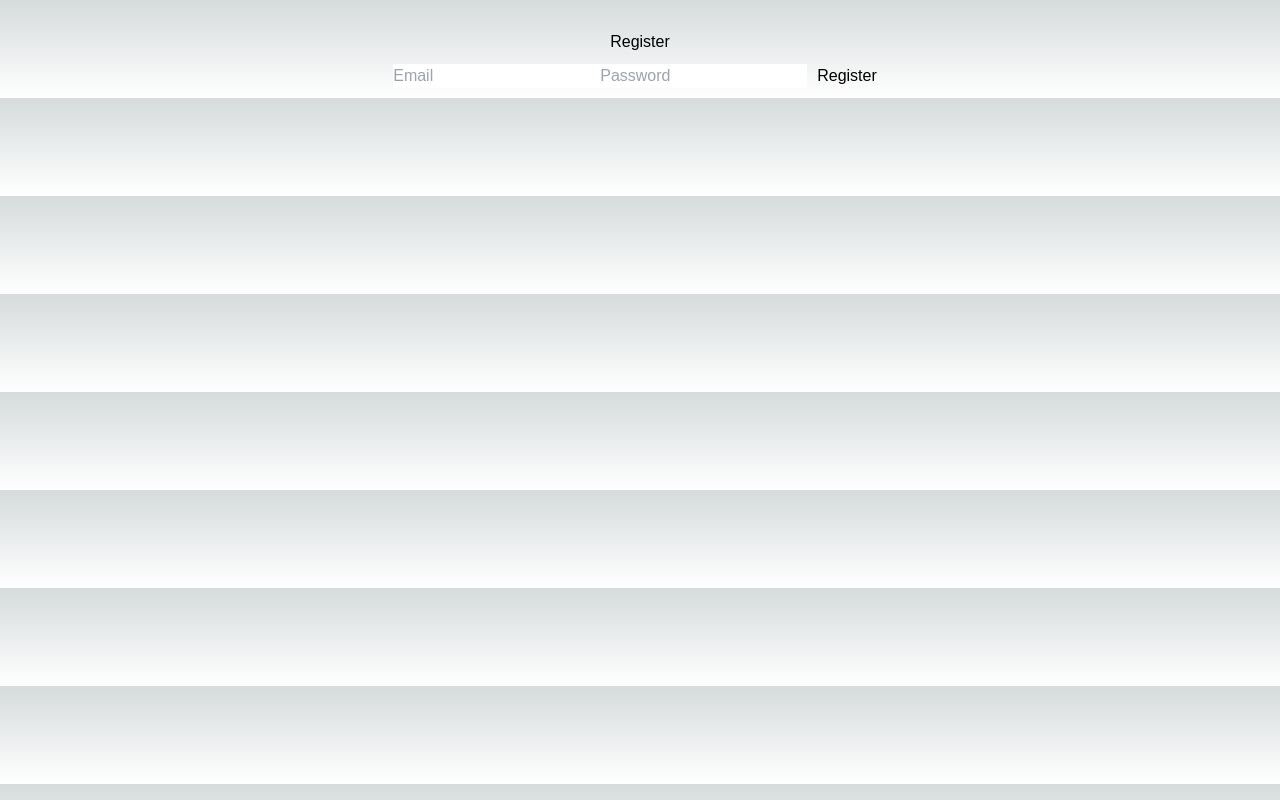
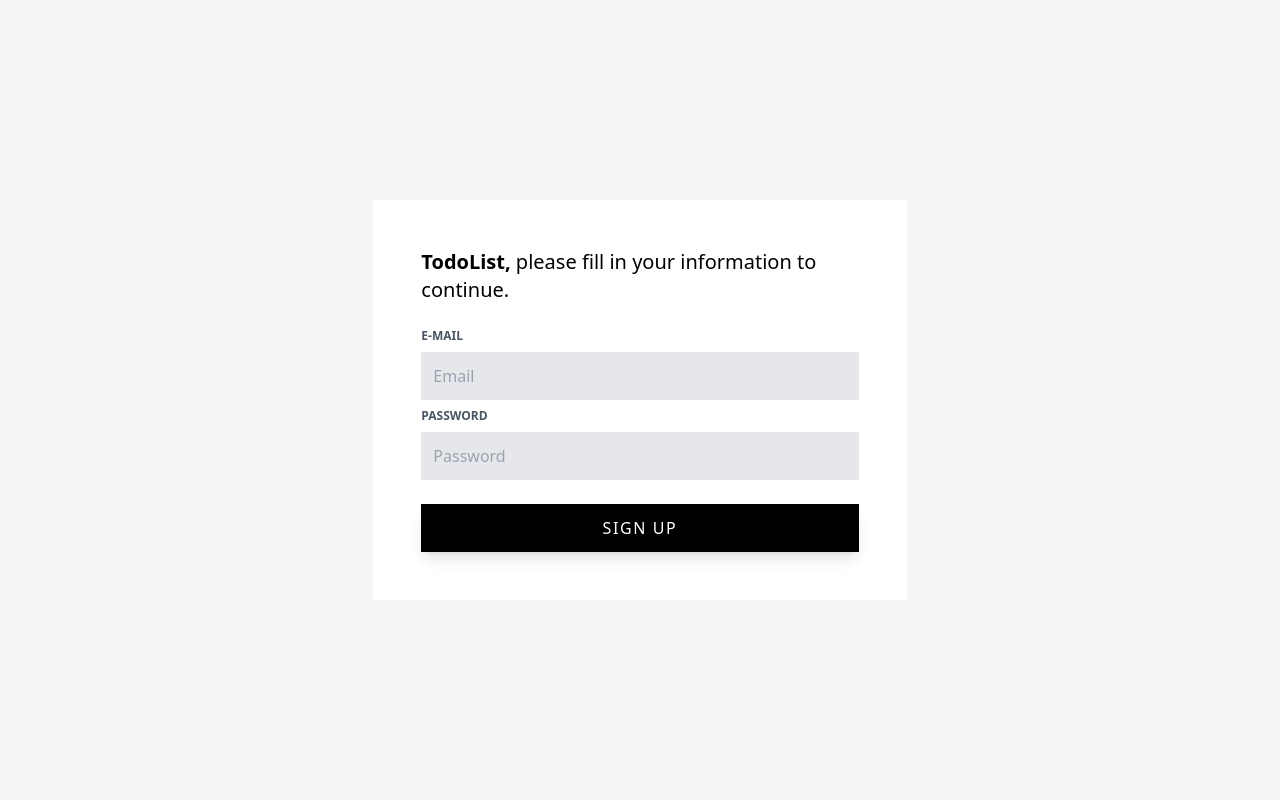
Before and after one commit to yelimkin/ToDoList, a Next.js app: page /register in a window 1280 px wide. Built offline with nearby package versions, Linux system fonts and the light colour scheme; no server answers.

Commit message:
tailwind css 스타일 적용하기

```diff
--- /dev/null
+++ b/components/Layout.js
@@ -0,0 +1,7 @@
+export default function Layout({ children }) {
+  return (
+    <div className="bg-gray-100">
+      {children}
+    </div>
+  );
+}
--- a/pages/_app.js
+++ b/pages/_app.js
@@ -1,12 +1,16 @@
 import { SessionProvider } from 'next-auth/react'; // 애플리케이션에서 인증과 관련된 상태를 전역적으로 관리
+
 import { TodoProvider } from '../components/TodoContext'; // TodoList와 관련된 상태를 관리
 import '../styles/globals.css';
+import Layout from '../components/Layout';
 
 function App({ Component, session, ...pageProps }) { // 모든 페이지의 공통 레이아웃을 정의 ({ 현재 렌더링할 페이지 컴포넌트, 해당 페이지 컴포넌트에 전달할 초기 props })
   return (
     <SessionProvider session={session}> {/* 세션 상태를 제공하는 컴포넌트로 모든 페이지에서 로그인 상태와 세션 정보를 쉽게 사용, 서버 측에서 세션 정보를 받아와 클라이언트에 전달하는 seesion 속성 사용 */}
       <TodoProvider> {/* TodoList와 관련된 상태를 제공하는 컨텍스트 공급자로 모든 페이지에서 할 일 목록과 관련된 상태를 쉽게 관리 */}
-        <Component {...pageProps} />
+        <Layout>
+          <Component {...pageProps} />
+        </Layout>
       </TodoProvider>
     </SessionProvider>
   );
--- a/pages/index.js
+++ b/pages/index.js
@@ -27,40 +27,65 @@ export default function Home() {
 
   if (!session) { // 사용자가 로그인되어 있지 않다면, 로그인과 회원가입 화면으로 구성
     return (
-      <div>
-        <h1>Please log in</h1>
-        <button onClick={() => signIn()}>Log in</button> {/* NextAuth.js의 signIn 함수를 호출하여 로그인 페이지로 이동 */}
-        <button onClick={() => router.push('/register')}>Sign Up</button> {/* '/register' 경로로 이동하여 회원가입 페이지로 이동 */}
+      <div className="grid min-h-screen place-items-center">
+        <div className="w-11/12 p-12 bg-white sm:w-8/12 md:w-1/2 lg:w-5/12">
+          <h1 className="text-5xl font-semibold">TodoList, <span className="font-normal">please log in.</span></h1>
+          <div className="mt-6">
+            <button onClick={() => signIn()} className="w-full py-3 mt-6 font-medium tracking-widest text-white uppercase bg-black shadow-lg focus:outline-none hover:bg-gray-900 hover:shadow-none">
+              Log In
+            </button> {/* NextAuth.js의 signIn 함수를 호출하여 로그인 페이지로 이동 */}
+            <button onClick={() => router.push('/register')} className="w-full py-3 mt-6 font-medium tracking-widest text-white uppercase bg-black shadow-lg focus:outline-none hover:bg-gray-900 hover:shadow-none">
+              Sign Up
+            </button> {/* '/register' 경로로 이동하여 회원가입 페이지로 이동 */}
+          </div>
+        </div>
       </div>
     );
   }
 
   // 로그인한 상태라면,
   return (
-    <div>
-      <h1>Todo List</h1>
-      <button onClick={() => signOut()}>Log out</button> {/* NextAuth.js의 signOut 함수를 호출하여 사용자를 로그아웃 */}
-      <form onSubmit={handleAddTodo}> {/* 사용자가 새 할 일을 입력할 수 있는 폼 */}
+    <div className="grid min-h-screen place-items-center">
+      <div className="w-11/12 p-12 bg-white sm:w-8/12 md:w-1/2 lg:w-5/12">
+        <h1 className="text-3xl font-semibold text-center">To-do List</h1>
+        <button onClick={() => signOut()} className="inline-block mt-4 text-xs text-gray-500 cursor-pointer hover:text-black">
+          Log out
+        </button> {/* NextAuth.js의 signOut 함수를 호출하여 사용자를 로그아웃 */}
+        <form onSubmit={handleAddTodo} className="mt-6"> {/* 사용자가 새 할 일을 입력할 수 있는 폼 */}
+          <div className="flex gap-3">
             <input
+              id="todo"
               type="text"
+              name="todo"
+              placeholder="Enter what to do."
+              autoComplete="off"
+              className="w-full p-3 text-gray-700 bg-gray-200 appearance-none focus:outline-none focus:bg-gray-300 focus:shadow-inner"
               value={text}
               onChange={(e) => setText(e.target.value)}
+              required
             />
-        <button type="submit">Add Todo</button>
+            <button type="submit" className="py-3 px-6 font-medium tracking-widest text-white uppercase bg-black shadow-lg focus:outline-none hover:bg-gray-900 hover:shadow-none">
+              Add Todo
+            </button>
+          </div>
         </form>
-      <ul>
+        <ul className="mt-6">
           {todos.map((todo) => ( // todos 배열을 반복하여 각 할 일을 리스트 항목으로 렌더링
-          <li key={todo._id}>
+            <li className="flex justify-between items-center mt-4 p-2 bg-gray-100" key={todo._id}>
               <span
+                className="text-gray-700 cursor-pointer hover:text-black"
                 style={{ textDecoration: todo.completed ? 'line-through' : 'none' }}
                 onClick={() => toggleTodo(todo._id)}
               > {/* 할 일 텍스트를 클릭하면, 완료 여부를 변경하는 함수가 호출 */}
                 {todo.text}
               </span>
-            <button onClick={() => deleteTodo(todo._id)}>Delete</button> {/* 할 일이 완료된 경우, 텍스트에 line-through 스타일을 적용하여 완료 상태 표시 */}
+              <button onClick={() => deleteTodo(todo._id)} className="py-1 px-3 font-medium tracking-widest text-white uppercase bg-red-500 shadow-lg focus:outline-none hover:bg-red-700 hover:shadow-none">
+                Delete
+              </button> {/* 할 일이 완료된 경우, 텍스트에 line-through 스타일을 적용하여 완료 상태 표시 */}
             </li>
           ))}
         </ul>
       </div>
+    </div>
   );
 }
--- a/pages/login.js
+++ b/pages/login.js
@@ -26,24 +26,39 @@ export default function Login() { // 직접 '/login'으로 접근하는 로그
   };
 
   return (
-    <div>
-      <h1>Login</h1>
-      <form onSubmit={handleSubmit}>
+    <div className="grid min-h-screen place-items-center">
+      <div className="w-11/12 p-12 bg-white sm:w-8/12 md:w-1/2 lg:w-5/12">
+        <h1 className="text-xl font-semibold">Hello there?, <span className="font-normal">please fill in your information to log in.</span></h1>
+        <form onSubmit={handleSubmit} className="mt-6">
+          <label htmlFor="email" className="block mt-2 text-xs font-semibold text-gray-600 uppercase">E-mail</label>
           <input
+            id="email"
             type="email"
+            name="email"
+            autoComplete="email"
+            className="block w-full p-3 mt-2 text-gray-700 bg-gray-200 appearance-none focus:outline-none focus:bg-gray-300 focus:shadow-inner"
             value={email}
             onChange={(e) => setEmail(e.target.value)}
-          placeholder="Email"
+            placeholder="Email" required
           />
+          <label htmlFor="password" className="block mt-2 text-xs font-semibold text-gray-600 uppercase">Password</label>
           <input
+            id="password"
             type="password"
+            name="password"
+            autoComplete="new-password"
+            className="block w-full p-3 mt-2 text-gray-700 bg-gray-200 appearance-none focus:outline-none focus:bg-gray-300 focus:shadow-inner"
             value={password}
             onChange={(e) => setPassword(e.target.value)}
             placeholder="Password"
+            required
           />
-        <button type="submit">Log in</button>
+          <button type="submit" className="w-full py-3 mt-6 font-medium tracking-widest text-white uppercase bg-black shadow-lg focus:outline-none hover:bg-gray-900 hover:shadow-none">
+            Log in
+          </button>
+          {/* <p class="flex justify-between inline-block mt-4 text-xs text-gray-500 cursor-pointer hover:text-black">Register</p> */}
         </form>
-      {/* <button onClick={() => signIn()}>Log in</button> */}
+      </div>
     </div>
   );
 }
--- a/pages/register.js
+++ b/pages/register.js
@@ -28,26 +28,39 @@ export default function Register() {
   };
 
   return (
-    <div>
-      <h1>Register</h1>
-      <form onSubmit={handleSubmit}>
+    <div className="grid min-h-screen place-items-center">
+      <div className="w-11/12 p-12 bg-white sm:w-8/12 md:w-1/2 lg:w-5/12">
+        <h1 className="text-xl font-semibold">TodoList, <span className="font-normal">please fill in your information to continue.</span></h1>
+        <form onSubmit={handleSubmit} className="mt-6">
+          <label htmlFor="email" className="block mt-2 text-xs font-semibold text-gray-600 uppercase">E-mail</label>
           <input
+            id="email"
             type="email"
+            name="email"
+            placeholder="Email"
+            autoComplete="email"
+            className="block w-full p-3 mt-2 text-gray-700 bg-gray-200 appearance-none focus:outline-none focus:bg-gray-300 focus:shadow-inner"
             value={email}
             onChange={(e) => setEmail(e.target.value)}
-          placeholder="Email"
             required
           />
+          <label htmlFor="password" class="block mt-2 text-xs font-semibold text-gray-600 uppercase">Password</label>
           <input
+            id="password"
             type="password"
+            name="password"
+            placeholder="Password"
+            autoComplete="new-password"
+            className="block w-full p-3 mt-2 text-gray-700 bg-gray-200 appearance-none focus:outline-none focus:bg-gray-300 focus:shadow-inner"
             value={password}
             onChange={(e) => setPassword(e.target.value)}
-          placeholder="Password"
             required
           />
-        <button type="submit">Register</button>
+          <button type="submit" class="w-full py-3 mt-6 font-medium tracking-widest text-white uppercase bg-black shadow-lg focus:outline-none hover:bg-gray-900 hover:shadow-none">
+            Sign up
+          </button>
         </form>
-      {error && <p>{error}</p>}
+      </div>
     </div>
   );
 }
--- a/styles/globals.css
+++ b/styles/globals.css
@@ -2,7 +2,7 @@
 @tailwind components;
 @tailwind utilities;
 
-:root {
+/* :root {
   --foreground-rgb: 0, 0, 0;
   --background-start-rgb: 214, 219, 220;
   --background-end-rgb: 255, 255, 255;
@@ -69,4 +69,4 @@ input[type="checkbox"] {
 
 span {
   font-size: 18px;
-}
+} */
```
Lines whose indentation alone changed are shown as unchanged.
